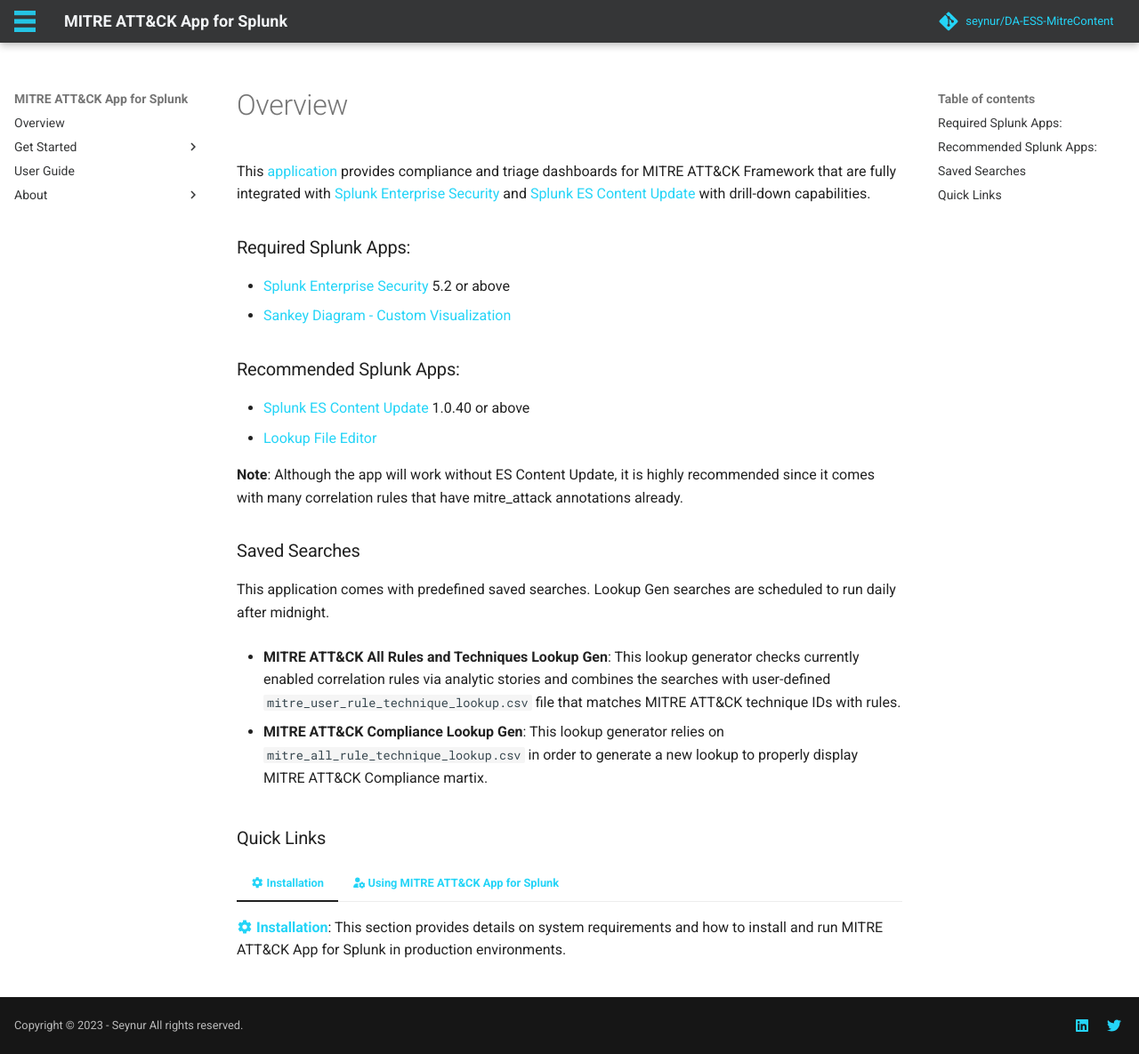
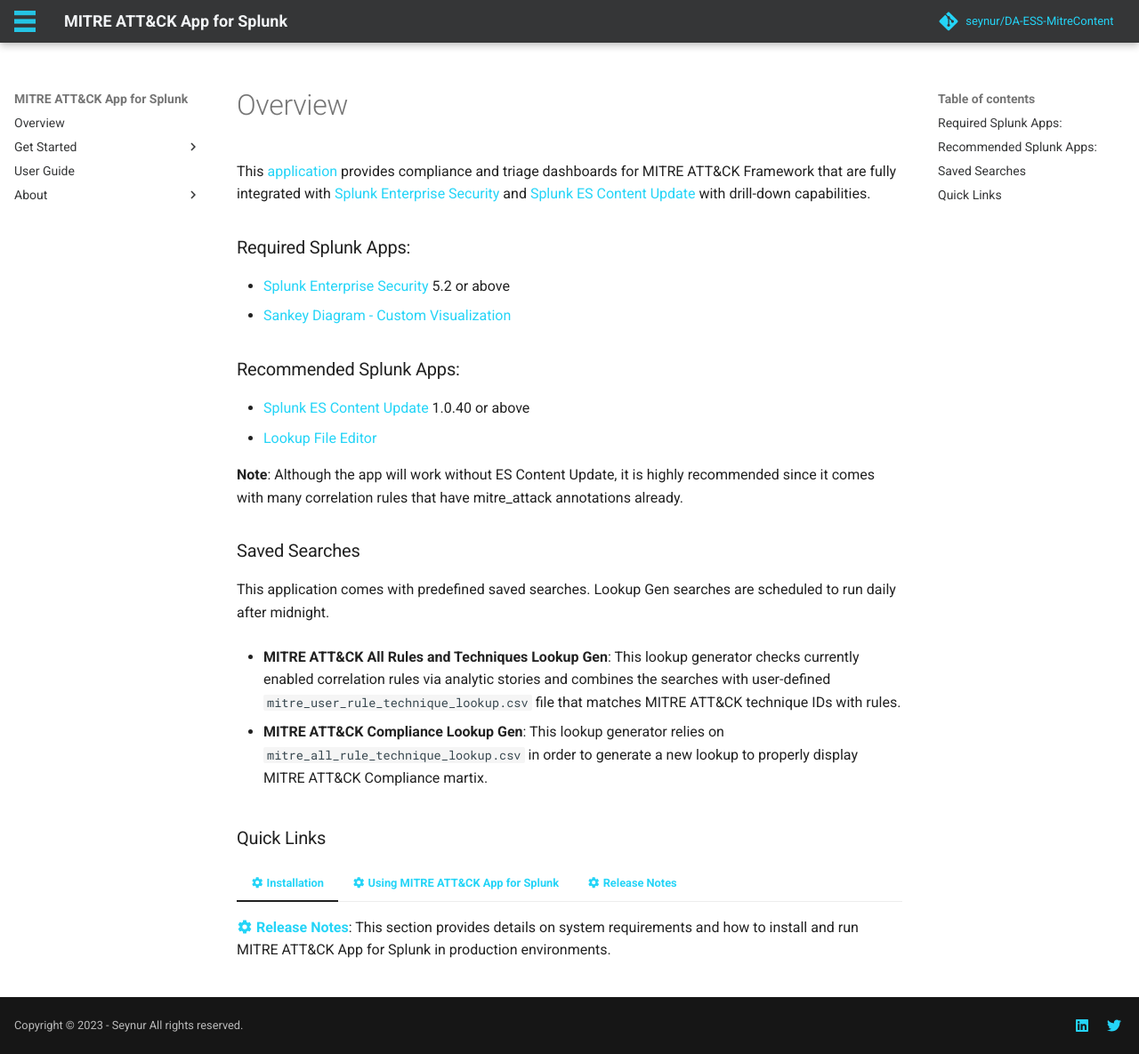
Before and after one commit to Oykucann/mitre-app-for-splunk-docs, an MkDocs documentation site: the page built from docs/index.md, in a window 1280 px wide and 1185 px high. Shown: the whole window at 89% size. Built offline with MkDocs 1.6.1 and Material for MkDocs 9.7.7, drawn with Linux system fonts in a browser that asks for light colours; comment, search, counter and statistics services are not loaded; the version menu is left out; some of the changed lines change nothing that is shown.

Commit message:
Update overview_cards.md

```diff
--- a/snippets/overview_cards.md
+++ b/snippets/overview_cards.md
@@ -1,7 +1,14 @@
 === ":material-cog:{.padas} Installation"
 
-    [:material-cog:{.padas} **Installation**](installation.md): This section provides details on system requirements and how to install and run MITRE ATT&CK App for Splunk in production environments.
+    [:material-cog:{.padas} **Release Notes**](installation.md): This section provides details on system requirements and how to install and run MITRE ATT&CK App for Splunk in production environments.
 
-=== ":fontawesome-solid-user-gear:{.padas} Using MITRE ATT&CK App for Splunk"
 
-    [:fontawesome-solid-user-gear:{.padas} **Using Mitre Att&ck App**](user_guide.md): This guide provides information on how to use MITRE ATT&CK App for Splunk.
+=== ":material-cog:{.padas} Using MITRE ATT&CK App for Splunk"
+
+    [:material-cog:{.padas} **Using MITRE ATT&CK App**](user_guide.md): This guide provides information on how to use MITRE ATT&CK App for Splunk.
+
+
+
+=== ":material-cog:{.padas} Release Notes"
+
+    [:material-cog:{.padas} **Release Notes**](release_notes.md): This section provides details on release notes.
```
